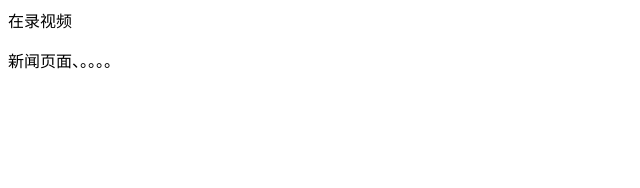
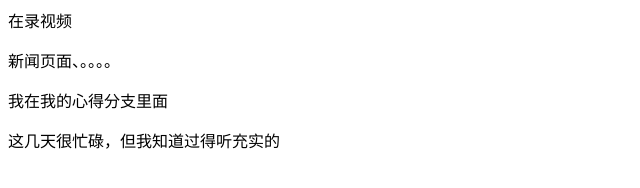
Before and after one commit to A-OM/Guocan, a plain HTML site: page new.html in a window 1280 px wide. Shown: the whole page, without its empty margins (0-640 px from the left). Drawn offline with Linux system fonts and the light colour scheme.

Commit message:
new.html   ainiainiaini

```diff
--- a/new.html
+++ b/new.html
@@ -9,6 +9,8 @@
 <body>
     <div class="wrap">在录视频</div>
     <p>新闻页面、。。。。</p>
+    <p>我在我的心得分支里面</p>
+    <p>这几天很忙碌，但我知道过得听充实的</p>
 </body>
 
 </html>
```
